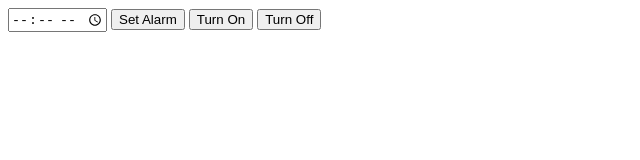
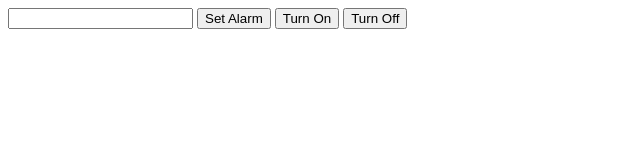
Before and after one commit to michelleyl78/PHYS_S-12, a plain HTML site: page firebaseintro.html in a window 1280 px wide. Shown: the whole page, without its empty margins (0-640 px from the left). Drawn offline with Linux system fonts and the light colour scheme.

Commit message:
Update firebaseintro.html

```diff
--- a/firebaseintro.html
+++ b/firebaseintro.html
@@ -7,7 +7,7 @@
 </head>
 
 <body>
-	<input type="time" id="alarmSet">
+	<input type="text" id="alarmSet">
 	<button onclick="setAlarm()">Set Alarm</button>
 	<button id="turn-on" name="turnon">Turn On </button>
 	<button id="turn-off" name="turnoff">Turn Off </button>
```
